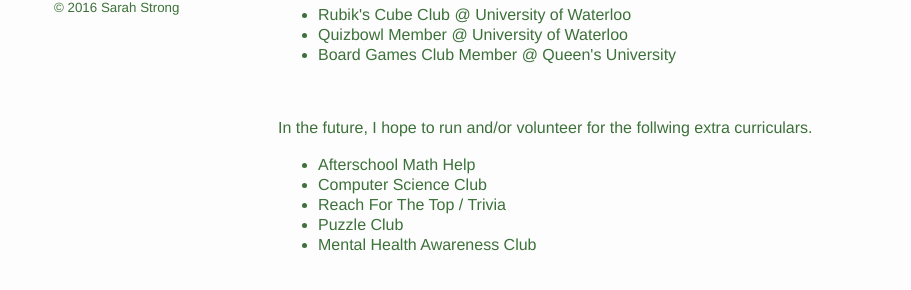
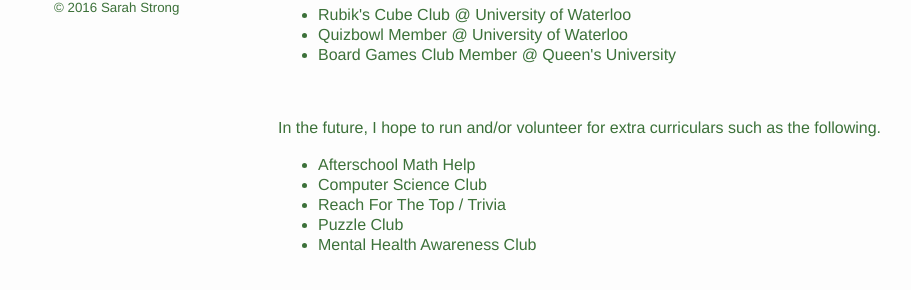
Before and after one commit to sarahstrong314/sarahstrong.ca, a Jekyll site: the page built from extra-curriculars.html, in a window 1280 px wide. Shown: the part 357-647 px from the top of the page, without its empty margins (26-937 px from the left). Built offline with Jekyll 4.4.1, drawn with Linux system fonts in a browser that asks for light colours; nearby versions of some CDN libraries; library files that are not in the unit come from our copies; Markdown is read by kramdown in place of the engine named in the settings.

Commit message:
Updated extra curriculars page

```diff
--- a/extra-curriculars.html
+++ b/extra-curriculars.html
@@ -25,7 +25,7 @@
 
 <br / >
 
-<p>In the future, I hope to run and/or volunteer for the follwing extra curriculars.</p>
+<p>In the future, I hope to run and/or volunteer for extra curriculars such as the following.</p>
 <ul>
   <li>Afterschool Math Help</li>
   <li>Computer Science Club</li>
```
